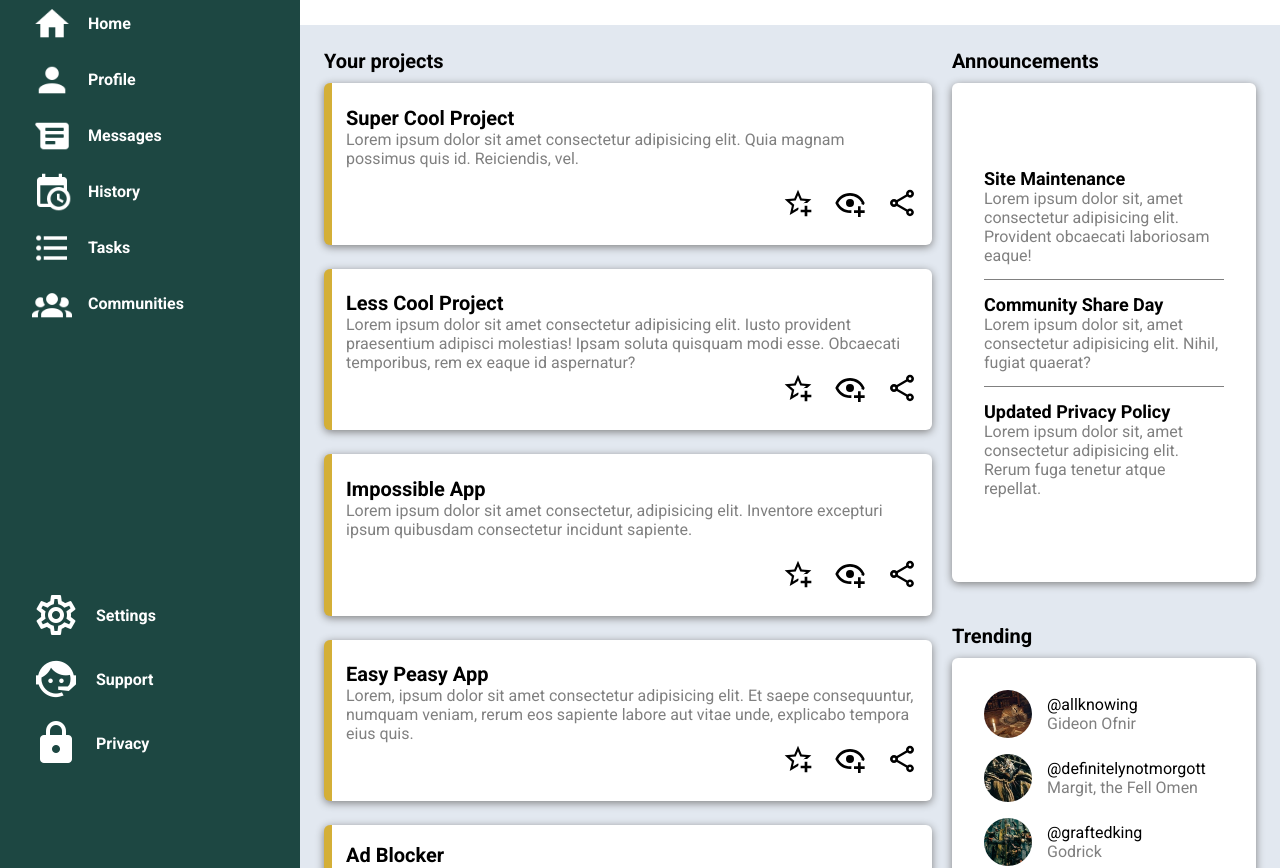
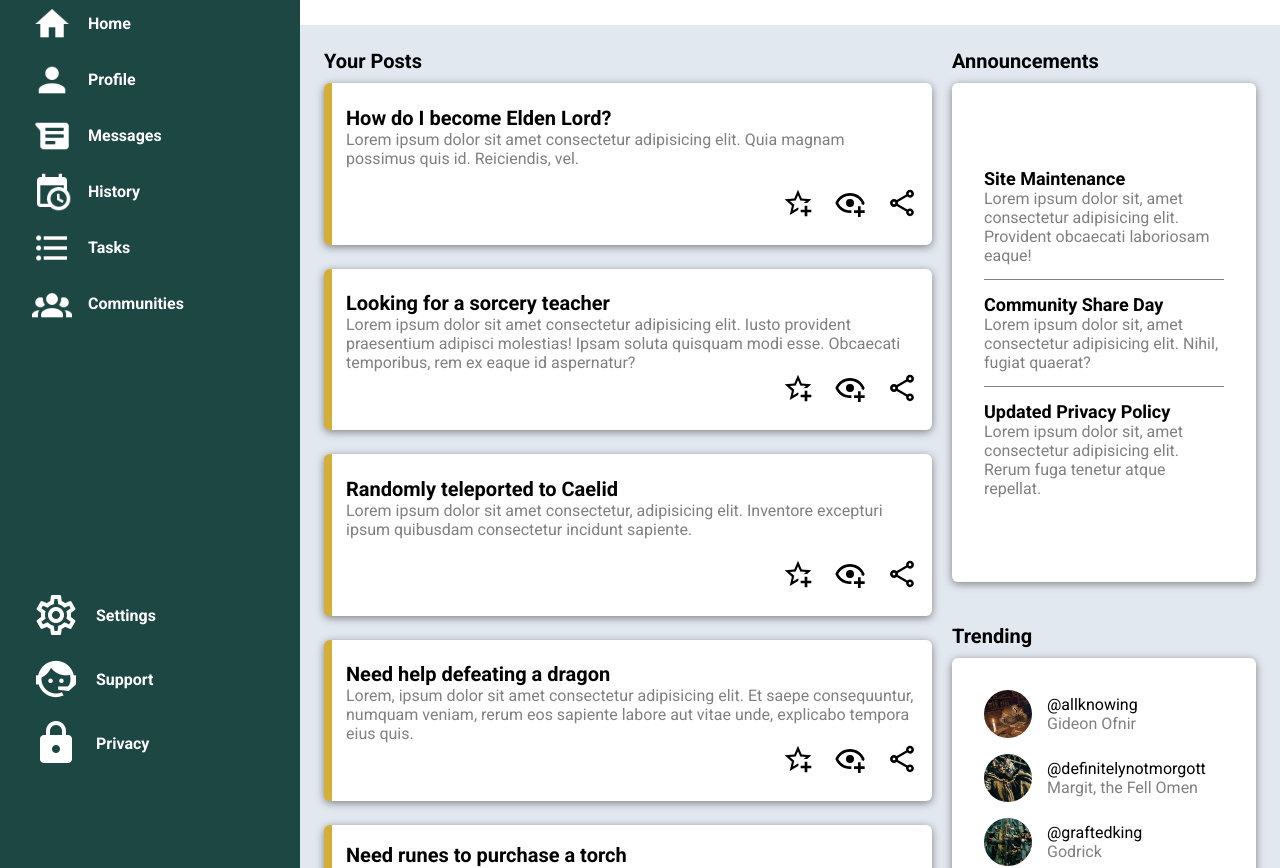
Before and after one commit to ctlchan/admin-dashboard, a plain HTML site: page index.html in a window 1280 px wide. Shown: the part 163-1031 px from the top of the page. Drawn offline with Linux system fonts and the light colour scheme; files whose address does not match are found by name.

Commit message:
Update text to match theme

```diff
--- a/index.html
+++ b/index.html
@@ -80,10 +80,10 @@
 
         <main class="main-section">
             <div class="projects">
-                <h1 class="section-heading">Your projects</h1>
+                <h1 class="section-heading">Your Posts</h1>
                 <div class="project-grid">
                     <div class="card">
-                        <h1>Super Cool Project</h1>
+                        <h1>How do I become Elden Lord?</h1>
                         <p class=" body-text">Lorem ipsum dolor sit amet consectetur adipisicing elit. Quia magnam possimus quis id. Reiciendis, vel.
                         </p>
                         <div class="card-actions">
@@ -93,7 +93,7 @@
                         </div>
                     </div>
                     <div class="card">
-                        <h1>Less Cool Project</h1>
+                        <h1>Looking for a sorcery teacher</h1>
                         <p class=" body-text">Lorem ipsum dolor sit amet consectetur adipisicing elit. Iusto provident praesentium adipisci molestias! Ipsam soluta quisquam modi esse. Obcaecati temporibus, rem ex eaque id aspernatur?</p>
                         <div class="card-actions">
                             <img alt="add to favourite" src="images/icons/star-plus-outline.svg">
@@ -102,7 +102,7 @@
                         </div>
                     </div>
                     <div class="card">
-                        <h1>Impossible App</h1>
+                        <h1>Randomly teleported to Caelid</h1>
                         <p class=" body-text">Lorem ipsum dolor sit amet consectetur, adipisicing elit. Inventore excepturi ipsum quibusdam consectetur incidunt sapiente.</p>
                         <div class="card-actions">
                             <img alt="add to favourite" src="images/icons/star-plus-outline.svg">
@@ -111,7 +111,7 @@
                         </div>
                     </div>
                     <div class="card">
-                        <h1>Easy Peasy App</h1>
+                        <h1>Need help defeating a dragon</h1>
                         <p class=" body-text">Lorem, ipsum dolor sit amet consectetur adipisicing elit. Et saepe consequuntur, numquam veniam, rerum eos sapiente labore aut vitae unde, explicabo tempora eius quis.</p>
                         <div class="card-actions">
                             <img alt="add to favourite" src="images/icons/star-plus-outline.svg">
@@ -120,7 +120,7 @@
                         </div>
                     </div>
                     <div class="card">
-                        <h1>Ad Blocker</h1>
+                        <h1>Need runes to purchase a torch</h1>
                         <p class=" body-text">Lorem ipsum dolor, sit amet consectetur adipisicing elit. Enim accusantium assumenda quae vero facilis, est culpa odio cupiditate cum alias.</p>
                         <div class="card-actions">
                             <img alt="add to favourite" src="images/icons/star-plus-outline.svg">
@@ -129,7 +129,7 @@
                         </div>
                     </div>
                     <div class="card">
-                        <h1>Money Maker</h1>
+                        <h1>Boss' weapon shrunk when I picked it up</h1>
                         <p class=" body-text">Lorem ipsum dolor sit amet consectetur adipisicing elit. Deleniti culpa temporibus maxime quod dolores possimus, minus hic reiciendis? Temporibus ducimus necessitatibus totam!</p>
                         <div class="card-actions">
                             <img alt="add to favourite" src="images/icons/star-plus-outline.svg">
```
